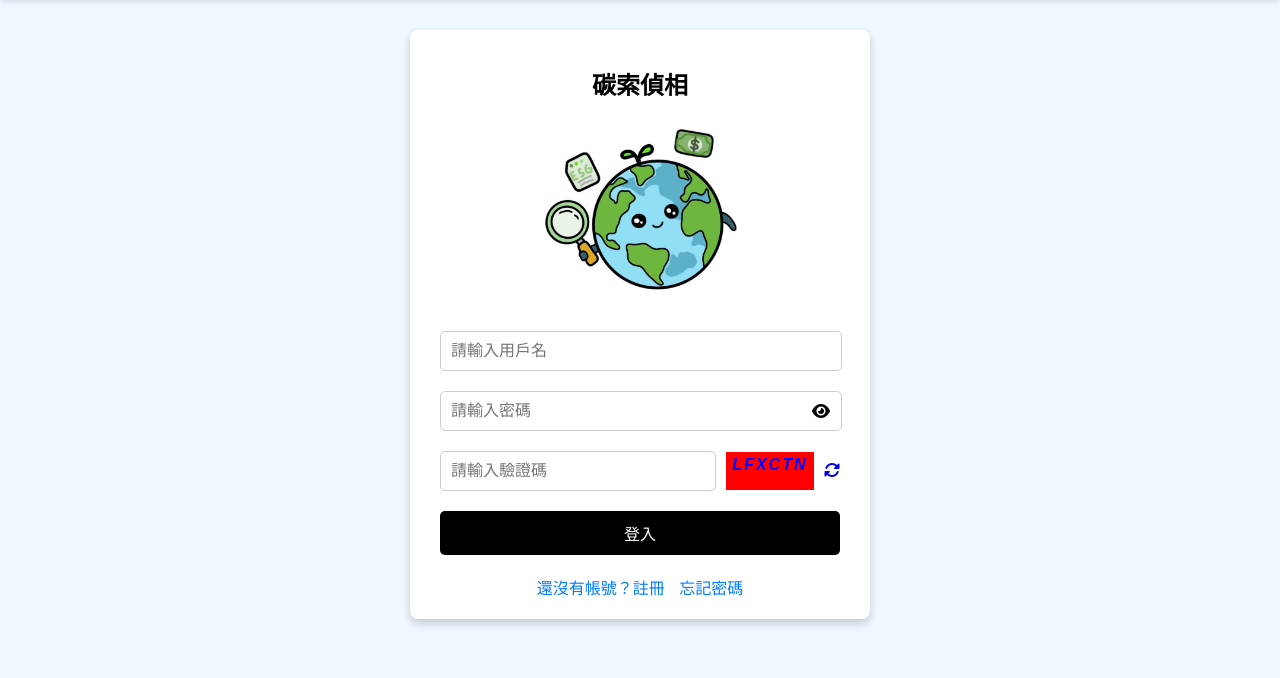
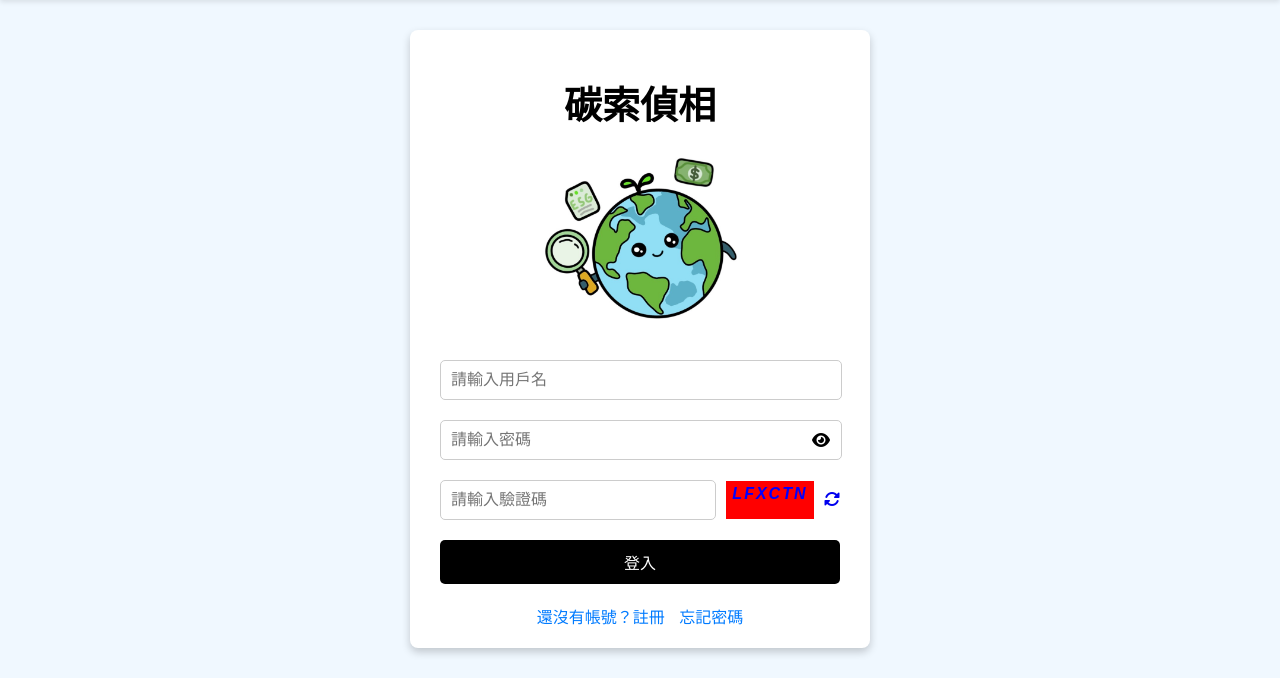
Before and after one commit to JIA-LING-TW/DiscoverTheTruth, a Django app: page /login/ in a window 1280 px wide. Shown: the part 220-898 px from the top of the page. Before the commit the page ends 846 px from the top, so only its background shows below. Run offline with Django 4.2, Linux system fonts and the light colour scheme; some libraries are stand-ins or nearby versions.

Commit message:
改字大小

```diff
--- a/code/esg/discover/static/css/login.css
+++ b/code/esg/discover/static/css/login.css
@@ -172,6 +172,10 @@ input {
     margin-bottom: 10px;
 }
 
+.top {
+    font-size: 38px;
+}
+
 
 /* Submit Button */
 .btn-submit {
--- a/code/esg/discover/templates/login.html
+++ b/code/esg/discover/templates/login.html
@@ -9,7 +9,7 @@
 {% block body %}
 <div class="login-container">
     <div class="login-box">
-        <h1>碳索偵相</h1>
+        <h1 class="top">碳索偵相</h1>
         <img src="{% static 'logo1.jpg' %}" alt="Logo" class="logo">
 
         {% if messages %}
```
